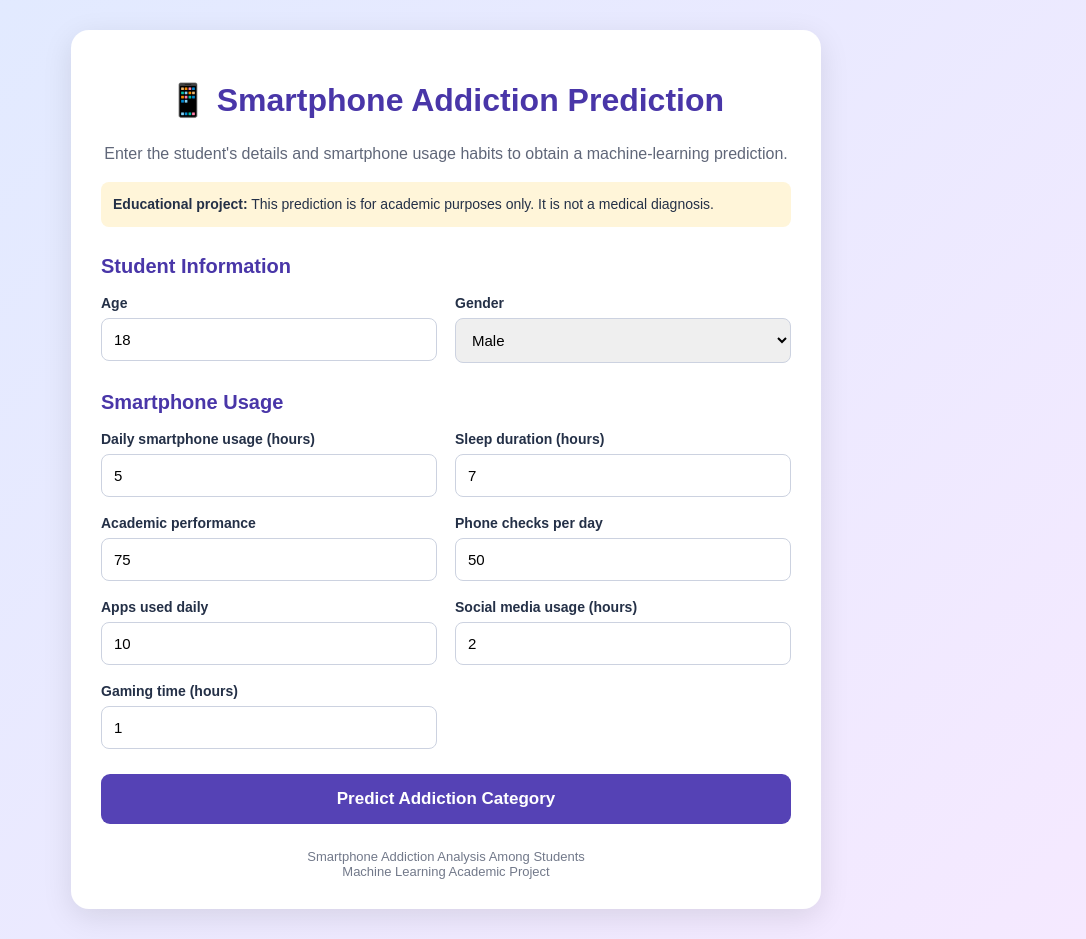
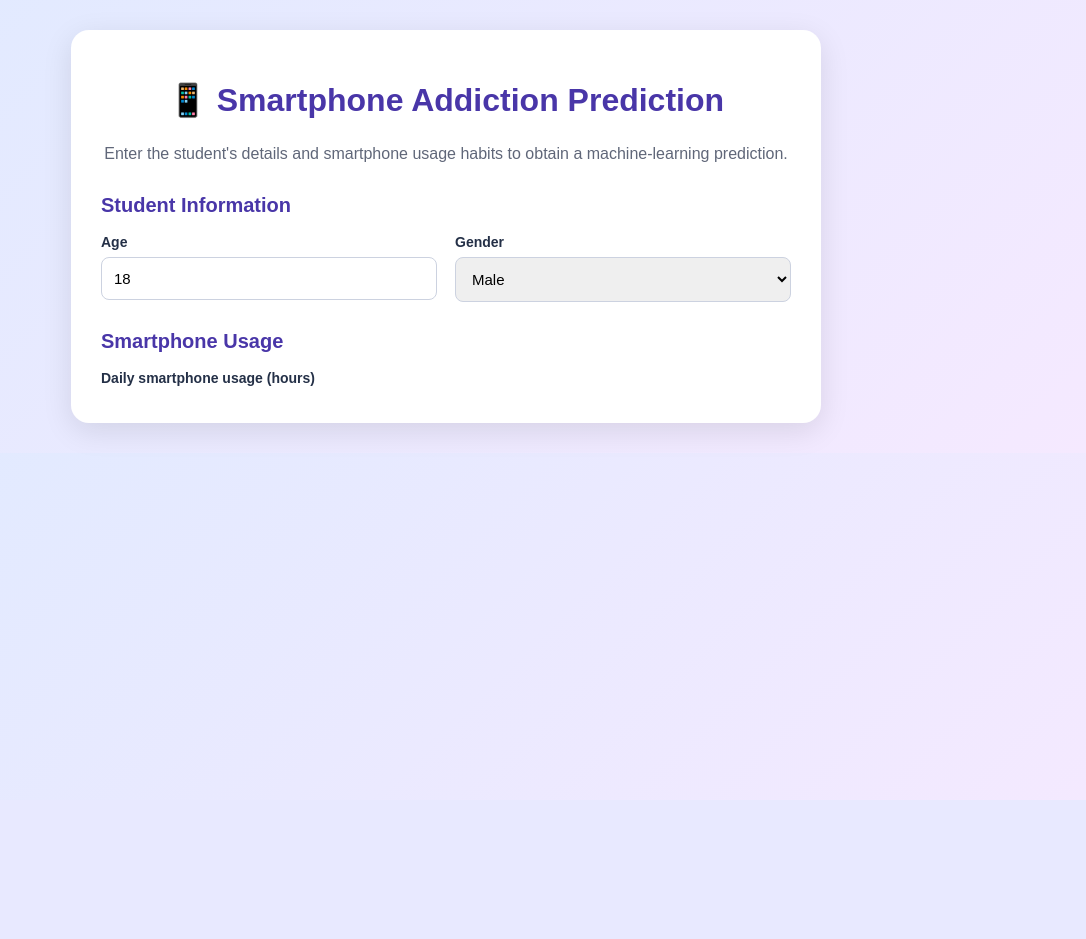
Before and after one commit to suryabala-k/smartphone-addiction-prediction, a Flask app: page / in a window 1280 px wide. Shown: the whole page, without its empty margins (194-1280 px from the left). After the commit the page ends 453 px from the top, so only its background shows below. Run offline with Flask 3, Linux system fonts and the light colour scheme; parts of the project's set-up code (start-up, migrations or seed data) failed here and were passed over.

Commit message:
Remove notice and input fields from index.html
Removed the notice section and several input fields related to student information from the form.

```diff
--- a/templates/index.html
+++ b/templates/index.html
@@ -1,3 +1,4 @@
+
 <!DOCTYPE html>
 <html lang="en">
 <head>
@@ -37,14 +38,6 @@
             text-align: center;
             color: #606779;
             line-height: 1.6;
-        }
-
-        .notice {
-            padding: 12px;
-            background: #fff5d9;
-            border-radius: 8px;
-            font-size: 14px;
-            line-height: 1.5;
         }
 
         h2 {
@@ -105,8 +98,6 @@
             padding: 20px;
             border-radius: 10px;
             text-align: center;
-            background: #e6f7eb;
-            color: #176534;
         }
 
         .result h2 {
@@ -142,6 +133,7 @@
             text-align: center;
             font-size: 13px;
             color: #72798a;
+            line-height: 1.8;
         }
 
         @media (max-width: 550px) {
@@ -165,12 +157,6 @@
         Enter the student's details and smartphone usage habits
         to obtain a machine-learning prediction.
     </p>
-
-    <div class="notice">
-        <strong>Educational project:</strong>
-        This prediction is for academic purposes only.
-        It is not a medical diagnosis.
-    </div>
 
     <form method="POST">
 
@@ -224,149 +210,4 @@
                     min="0"
                     max="24"
                     step="0.1"
-                    value="{{ form_data.get('daily_usage', '5') }}"
-                    required
-                >
-            </div>
-
-            <div class="field">
-                <label for="sleep_hours">
-                    Sleep duration (hours)
-                </label>
-                <input
-                    type="number"
-                    id="sleep_hours"
-                    name="sleep_hours"
-                    min="0"
-                    max="24"
-                    step="0.1"
-                    value="{{ form_data.get('sleep_hours', '7') }}"
-                    required
-                >
-            </div>
-
-            <div class="field">
-                <label for="academic_performance">
-                    Academic performance
-                </label>
-                <input
-                    type="number"
-                    id="academic_performance"
-                    name="academic_performance"
-                    step="any"
-                    value="{{ form_data.get('academic_performance', '75') }}"
-                    required
-                >
-            </div>
-
-            <div class="field">
-                <label for="phone_checks">
-                    Phone checks per day
-                </label>
-                <input
-                    type="number"
-                    id="phone_checks"
-                    name="phone_checks"
-                    min="0"
-                    value="{{ form_data.get('phone_checks', '50') }}"
-                    required
-                >
-            </div>
-
-            <div class="field">
-                <label for="apps_used">
-                    Apps used daily
-                </label>
-                <input
-                    type="number"
-                    id="apps_used"
-                    name="apps_used"
-                    min="0"
-                    value="{{ form_data.get('apps_used', '10') }}"
-                    required
-                >
-            </div>
-
-            <div class="field">
-                <label for="social_media">
-                    Social media usage (hours)
-                </label>
-                <input
-                    type="number"
-                    id="social_media"
-                    name="social_media"
-                    min="0"
-                    max="24"
-                    step="0.1"
-                    value="{{ form_data.get('social_media', '2') }}"
-                    required
-                >
-            </div>
-
-            <div class="field">
-                <label for="gaming">
-                    Gaming time (hours)
-                </label>
-                <input
-                    type="number"
-                    id="gaming"
-                    name="gaming"
-                    min="0"
-                    max="24"
-                    step="0.1"
-                    value="{{ form_data.get('gaming', '1') }}"
-                    required
-                >
-            </div>
-
-        </div>
-
-        <button type="submit">
-            Predict Addiction Category
-        </button>
-
-    </form>
-
-    {% if prediction is not none %}
-
-        {% set category = prediction | string | lower %}
-
-        {% if category == 'low' %}
-            {% set result_class = 'low' %}
-        {% elif category == 'moderate' %}
-            {% set result_class = 'moderate' %}
-        {% else %}
-            {% set result_class = 'high' %}
-        {% endif %}
-
-        <div class="result {{ result_class }}">
-            <h2>Prediction Result</h2>
-            <p>
-                Predicted Category:
-                <strong>{{ prediction }}</strong>
-            </p>
-        </div>
-
-        <p class="description">
-            Categories are project-defined and are not
-            medically validated thresholds.
-        </p>
-
-    {% endif %}
-
-    {% if error_message %}
-        <div class="error">
-            <strong>Something went wrong:</strong>
-            {{ error_message }}
-        </div>
-    {% endif %}
-
-    <footer>
-        Smartphone Addiction Analysis Among Students
-        <br>
-        Machine Learning Academic Project
-    </footer>
-
-</div>
-</body>
-</html>
+                    value="{{ form_data.get('daily_usage', '5') }}
```
